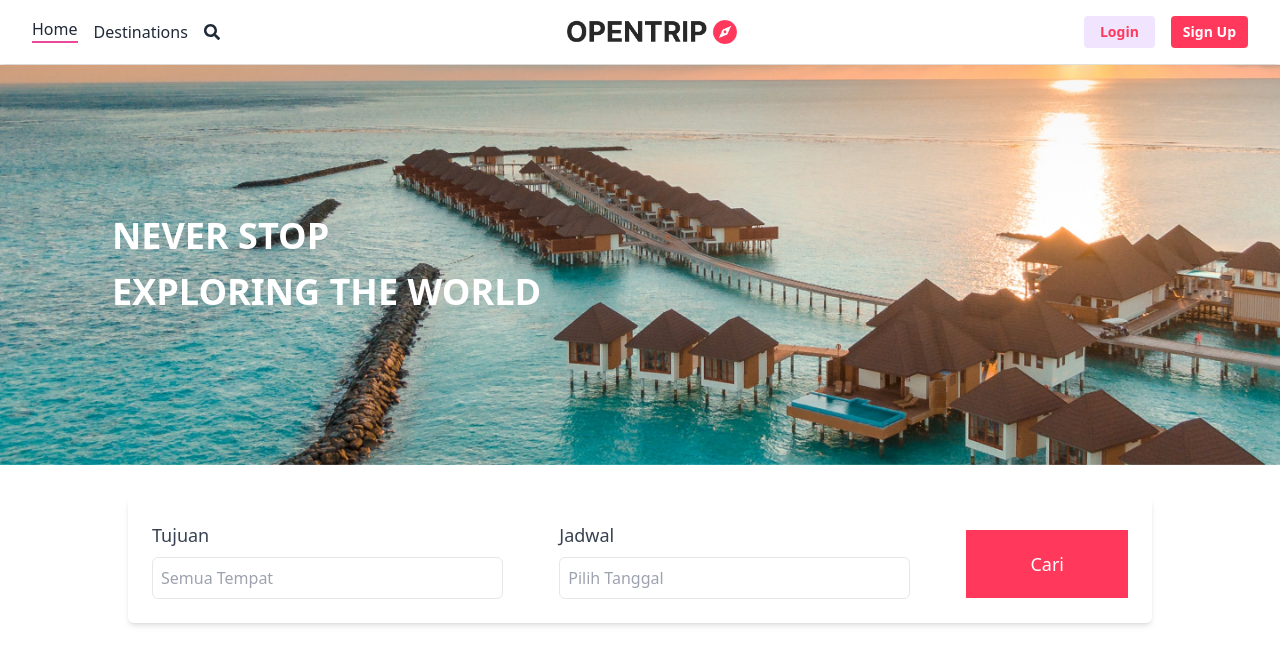
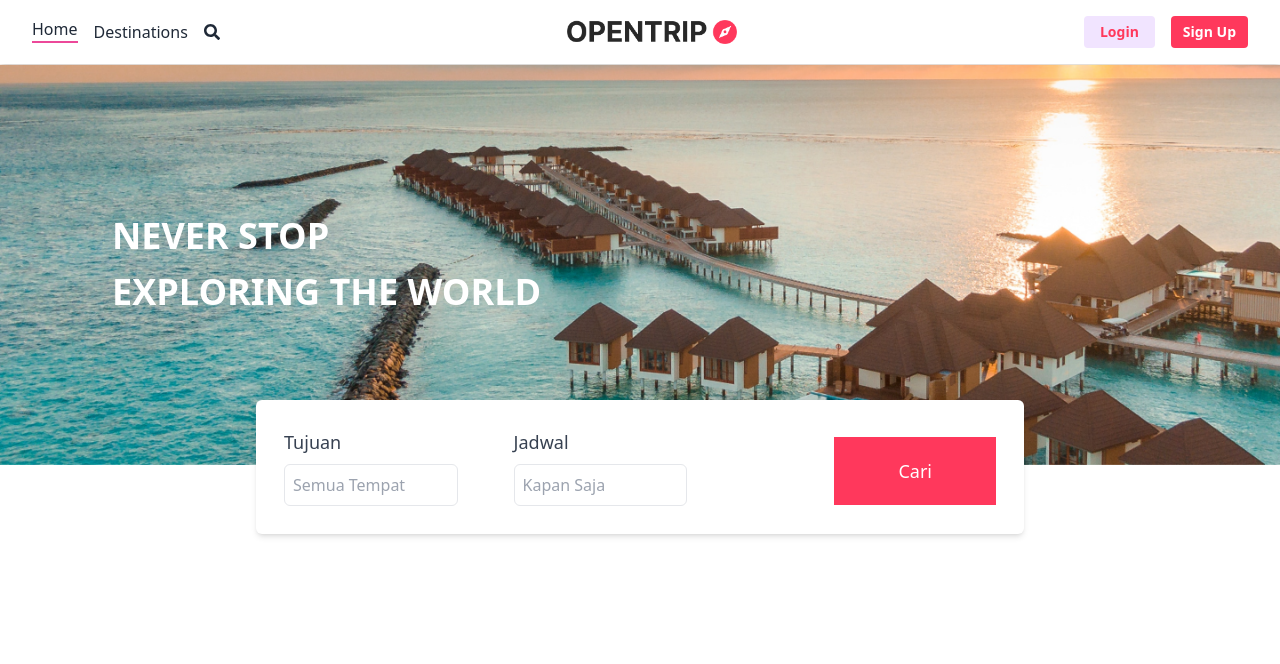
Before and after one commit to azharanggakusuma/final-task-intensive-stage-fe, a React (Vite) app: page / in a window 1280 px wide. Shown: the top 664 px of the page. Built offline with nearby package versions, Linux system fonts and the light colour scheme.

Commit message:
Perbaikan posisi filter

```diff
--- a/src/components/Filter.jsx
+++ b/src/components/Filter.jsx
@@ -17,9 +17,12 @@ const Filter = ({ onSearch }) => {
   };
 
   return (
-    <div className="fixed top-1/2 left-1/2 transform -translate-x-1/2 -translate-y-1/2 w-4/5 p-6 bg-white shadow-md rounded-md mt-40">
-      <div className="flex space-x-8 items-center">
-        <div className="flex flex-col items-start flex-grow w-3/5 pr-6">
+    <div
+      className="relative mx-auto flex justify-between items-center w-3/5 p-7 bg-white shadow-md rounded-md"
+      style={{ marginTop: "-65px", zIndex: 1 }}
+    >
+      <div className="flex space-x-8 items-center w-3/5">
+        <div className="flex flex-col items-start flex-grow pr-6">
           <label className="text-lg font-medium text-gray-700 mb-2">
             Tujuan
           </label>
@@ -31,7 +34,7 @@ const Filter = ({ onSearch }) => {
             onChange={(e) => setDestination(e.target.value)}
           />
         </div>
-        <div className="flex flex-col items-start flex-grow w-3/5 pr-6">
+        <div className="flex flex-col items-start flex-grow pr-6">
           <label className="text-lg font-medium text-gray-700 mb-2">
             Jadwal
           </label>
@@ -41,11 +44,12 @@ const Filter = ({ onSearch }) => {
               onChange={(date) => setStartDate(date)}
               dateFormat="dd/MM/yyyy"
               className="w-full"
-              placeholderText="Pilih Tanggal"
+              placeholderText="Kapan Saja"
             />
           </div>
         </div>
-        <div className="flex flex-col items-start flex-grow w-1/5">
+      </div>
+      <div className="flex flex-col items-start">
         <button
           className="bg-primary text-white px-16 py-5 mt-2 hover:bg-primary text-lg"
           onClick={handleSearch}
@@ -54,7 +58,6 @@ const Filter = ({ onSearch }) => {
         </button>
       </div>
     </div>
-    </div>
   );
 };
 
```
Also changed, not shown: src/pages/Home.jsx (+14 -0 lines). Lines whose indentation alone changed are shown as unchanged.
